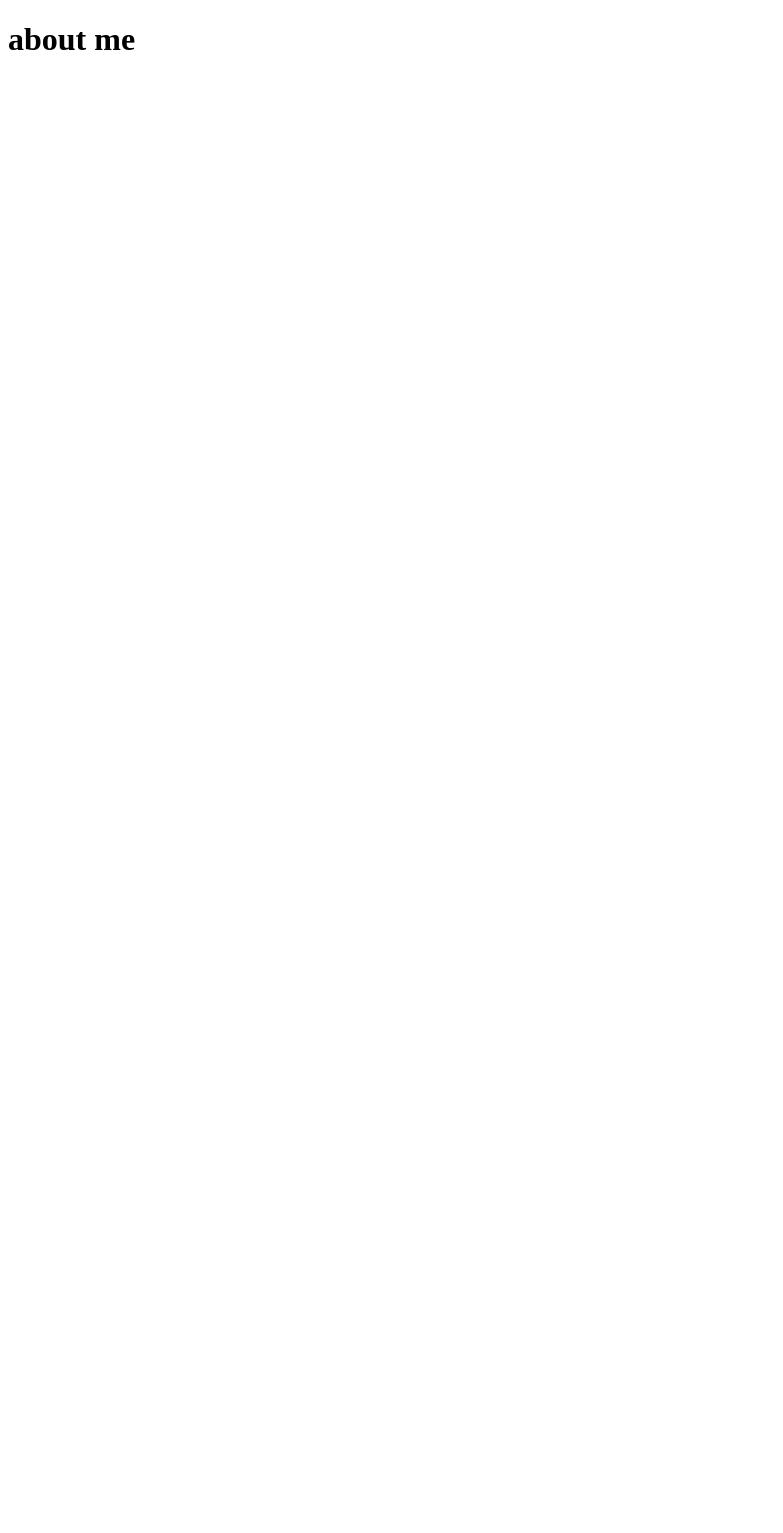
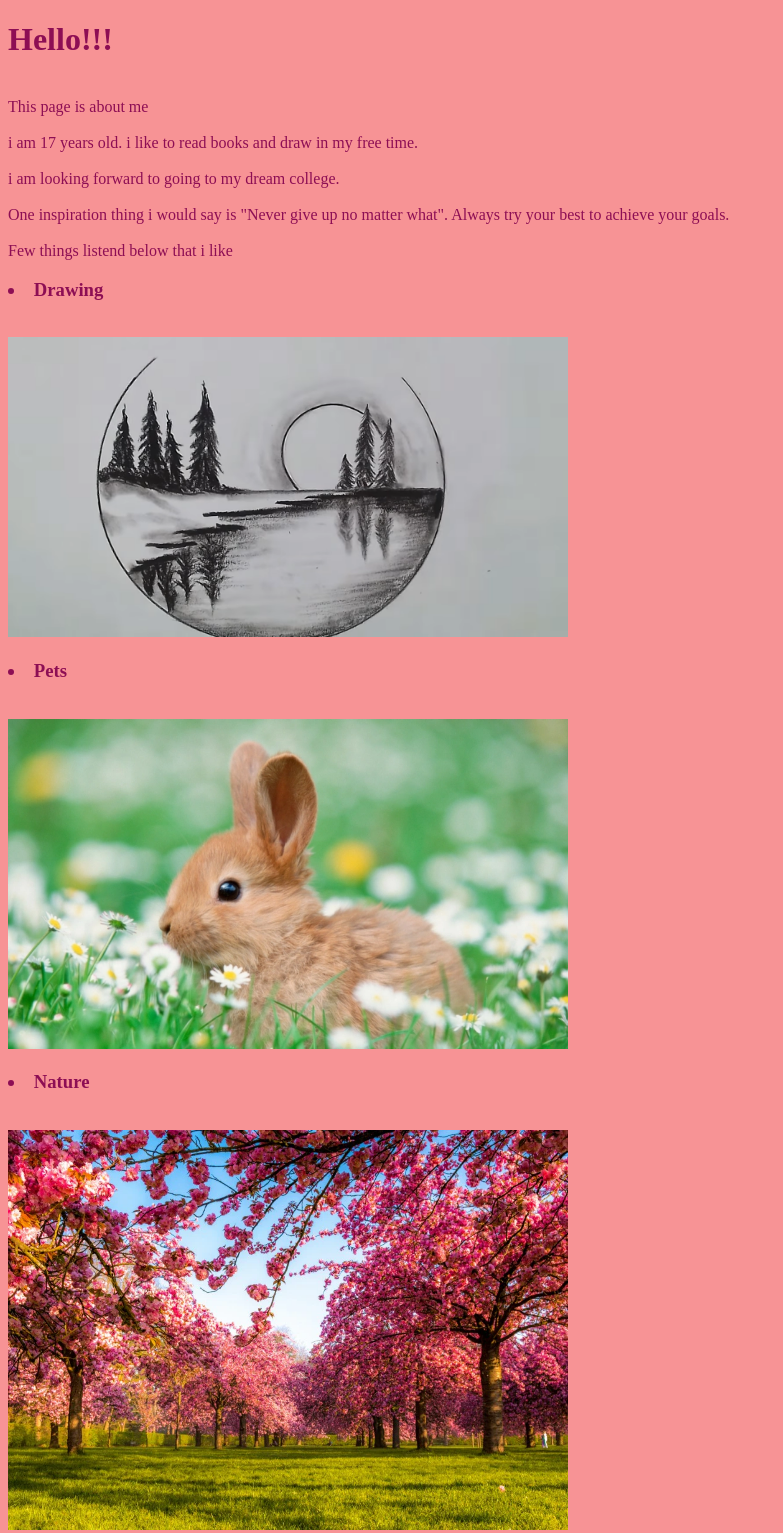
Before and after one commit to SadiaZabin/SadiaZabin.github.io, a plain HTML site: page aboutme.html in a window 1280 px wide. Shown: the top 1533 px of the page, without its empty margins (0-783 px from the left). Before the commit the page ends 800 px from the top, so only its background shows below. Drawn offline with Linux system fonts and the light colour scheme.

Commit message:
Add files via upload

```diff
--- a/aboutme.html
+++ b/aboutme.html
@@ -3,9 +3,49 @@
 <head>
 <meta charset="UTF-8">
 <title>Untitled Document</title>
+<style type="text/css">
+body,td,th {
+    color: #8D0E54;
+}
+body {
+    background-color: #F79395;
+}
+</style>
 </head>
 
+
 <body>
-	<h1>about me</h1>
-</body>
+
+<h1>Hello!!!</h1>
+
+	<br>This page is about me</br>
+
+	<br>
+	i am 17 years old. i like to read books and draw in my free time.</br>
+<br>i am looking forward to going to my dream college. </br>
+	<br>One inspiration thing i would say is "Never give up no matter what". Always try your best to achieve your goals.</body></br>
+	<br><body>Few things listend below that i like</body></br>
+
+<strong>
+	<h3><li>Drawing</li></h3>
+</strong>
+<br><img src="Nature-Drawing.png" width="560" height="300" alt=""/></br>
+
+
+
+<strong>
+	<h3><li>Pets</li></h3>
+</strong>
+<br><img src="bunny.png" width="560" height="330" alt=""/></br>
+
+
+
+<strong>
+	<h3><li>Nature</li></h3>
+</strong><br><img src="Spring.png" width="560" height="400" alt=""/></br>
+
+<br>Click here to go back to home
+
+
+
 </html>
```
Also changed, not shown: index.html (+2 -2 lines), Nature-Drawing.png (added), Spring.png (added), bunny.png (added), cute-bunny-in-a-field-of-grass-and-white-flowers.webp (added), istockphoto-925712502-170667a.png (added), istockphoto.png).webp (added), various-tropical-leaves-transparent-background_1308-63059.avif (added).
